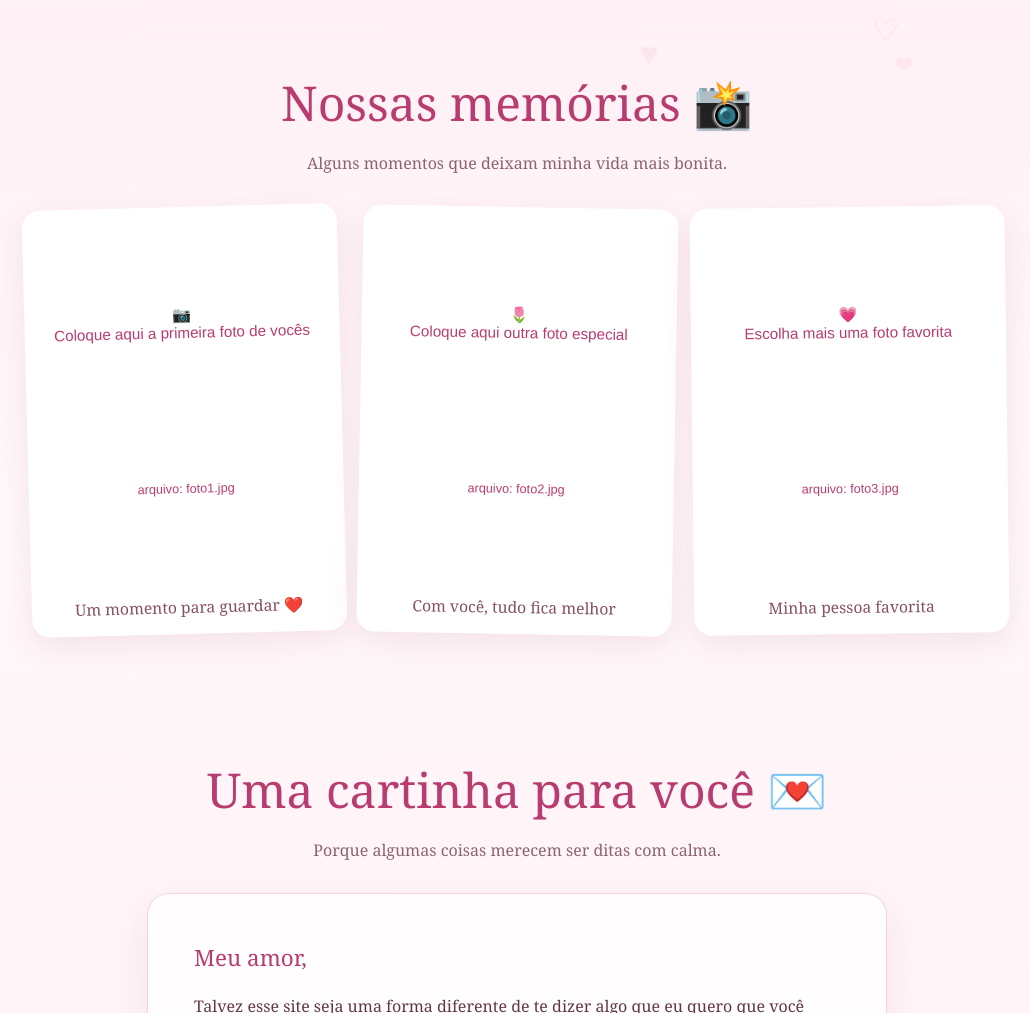
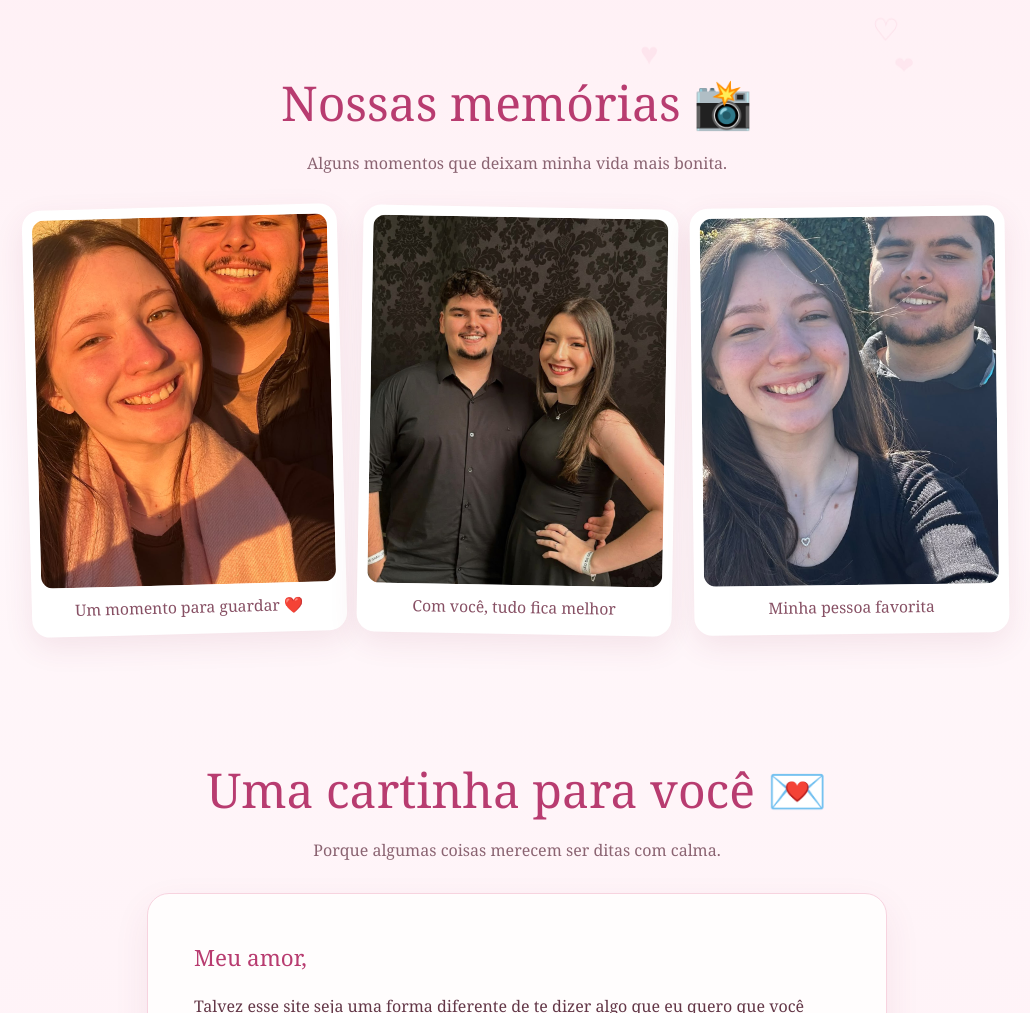
Before and after one commit to pedrohmarquesalves-ops/presente-para-ela, a plain HTML site: page index.html in a window 1280 px wide. Shown: the part 715-1728 px from the top of the page, without its empty margins (123-1153 px from the left). Drawn offline with Linux system fonts and the light colour scheme.

Commit message:
Update index.html

```diff
--- a/index.html
+++ b/index.html
@@ -131,15 +131,15 @@
           <!-- Para colocar suas fotos: ponha os arquivos na mesma pasta do index.html
                e troque "foto1.jpg", "foto2.jpg" e "foto3.jpg" pelos nomes corretos. -->
           <article class="photo-card" style="--tilt:-1.5deg">
-            <img src="foto1.jpg" alt="Uma lembrança especial de vocês" onerror="this.outerHTML='<div class=&quot;placeholder&quot; style=&quot;aspect-ratio:4/5&quot;>📷<br>Coloque aqui a primeira foto de vocês<br><small>arquivo: foto1.jpg</small></div>'">
+            <img src="foto1.jpeg" alt="Uma lembrança especial de vocês" onerror="this.outerHTML='<div class=&quot;placeholder&quot; style=&quot;aspect-ratio:4/5&quot;>📷<br>Coloque aqui a primeira foto de vocês<br><small>arquivo: foto1.jpg</small></div>'">
             <p>Um momento para guardar ❤️</p>
           </article>
           <article class="photo-card" style="--tilt:1deg">
-            <img src="foto2.jpg" alt="Outra lembrança especial de vocês" onerror="this.outerHTML='<div class=&quot;placeholder&quot; style=&quot;aspect-ratio:4/5&quot;>🌷<br>Coloque aqui outra foto especial<br><small>arquivo: foto2.jpg</small></div>'">
+            <img src="foto2.jpeg" alt="Outra lembrança especial de vocês" onerror="this.outerHTML='<div class=&quot;placeholder&quot; style=&quot;aspect-ratio:4/5&quot;>🌷<br>Coloque aqui outra foto especial<br><small>arquivo: foto2.jpg</small></div>'">
             <p>Com você, tudo fica melhor</p>
           </article>
           <article class="photo-card" style="--tilt:-.7deg">
-            <img src="foto3.jpg" alt="Mais uma lembrança de vocês" onerror="this.outerHTML='<div class=&quot;placeholder&quot; style=&quot;aspect-ratio:4/5&quot;>💗<br>Escolha mais uma foto favorita<br><small>arquivo: foto3.jpg</small></div>'">
+            <img src="foto3.jpeg" alt="Mais uma lembrança de vocês" onerror="this.outerHTML='<div class=&quot;placeholder&quot; style=&quot;aspect-ratio:4/5&quot;>💗<br>Escolha mais uma foto favorita<br><small>arquivo: foto3.jpg</small></div>'">
             <p>Minha pessoa favorita</p>
           </article>
         </div>
```
